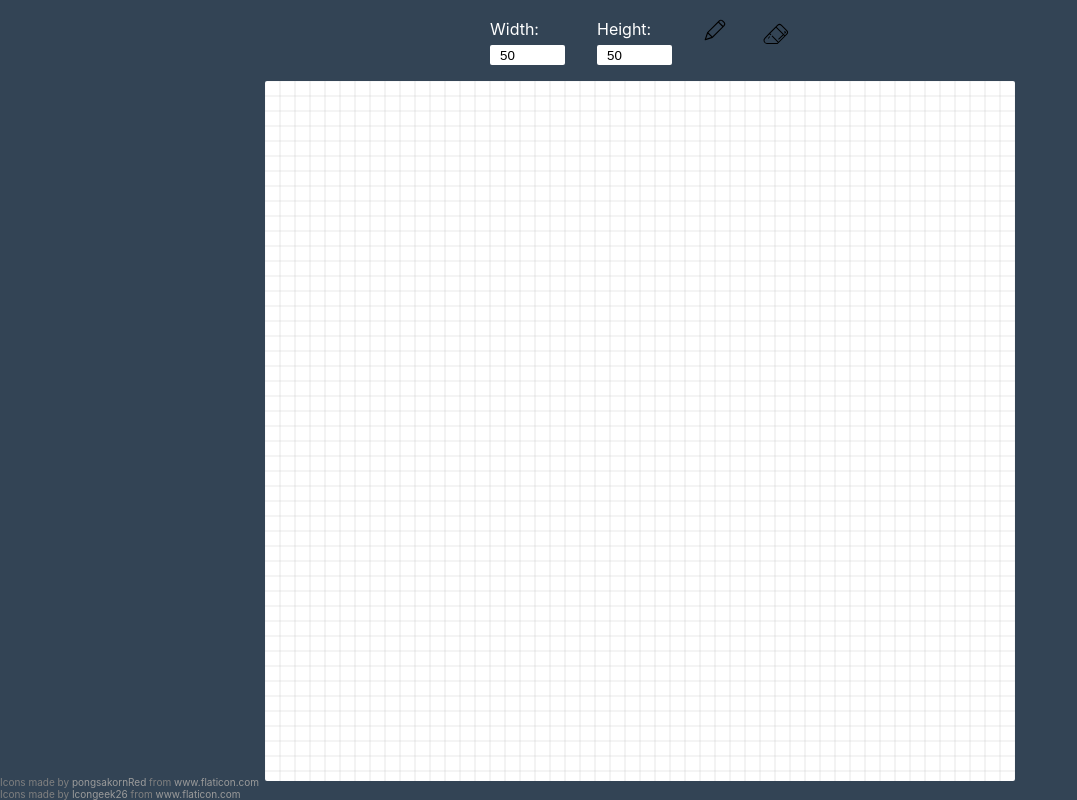
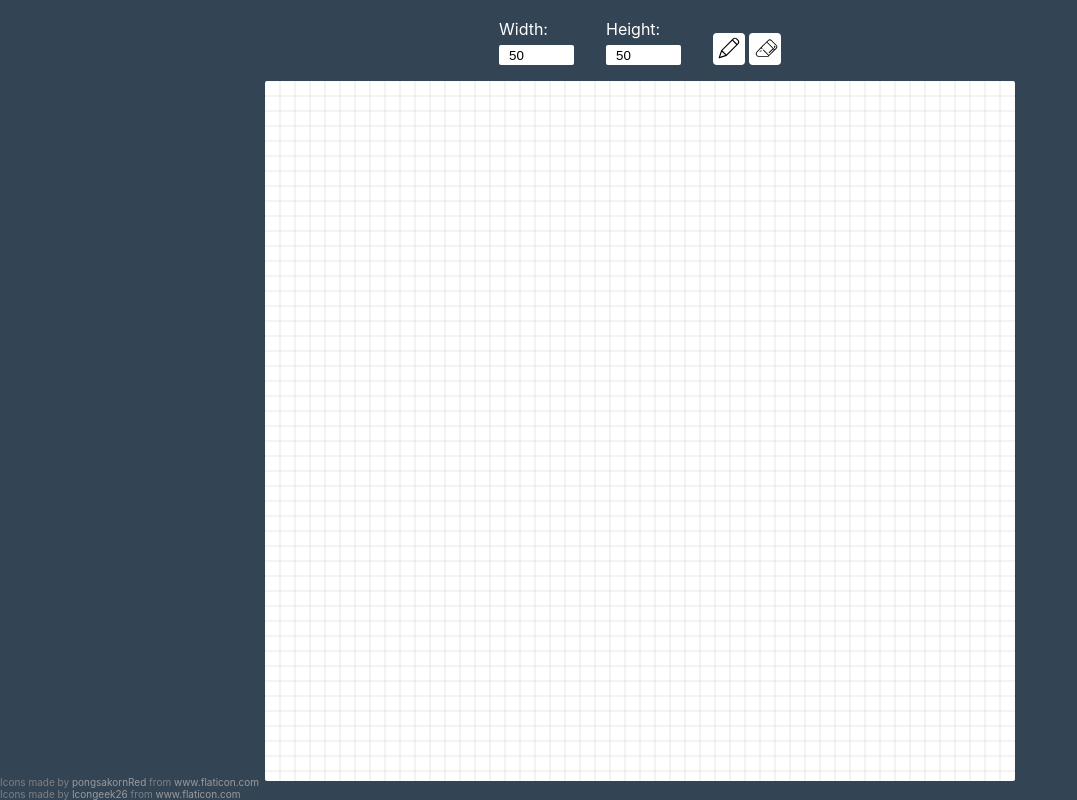
Before and after one commit to oguz3/Pixel-art-tool, a React (Create React App) app: page / in a window 1280 px wide. Shown: the whole page, without its empty margins (0-1077 px from the left). Built offline with nearby package versions, Linux system fonts and the light colour scheme.

Commit message:
Add  icon button css

```diff
--- a/src/App.js
+++ b/src/App.js
@@ -18,8 +18,14 @@ function App() {
             <label>Height: </label>
             <input value={coll} onChange={event => setColl(event.target.value)} />
           </div>
-          <Pencil />
-          <Eraser />
+          <div className={styles.BtnBox}>
+            <button>
+              <Pencil />
+            </button>
+            <button>
+              <Eraser />
+            </button>
+          </div>
         </div>
 
         <div className={styles.CanvasBox}>
--- a/src/icons/eraser.js
+++ b/src/icons/eraser.js
@@ -3,7 +3,7 @@ function Eraser() {
 		<svg
 			height="32px"
 			viewBox="0 0 512 512"
-			width="32px"
+			width="28px"
 			xmlns="http://www.w3.org/2000/svg"
 		>
 			<path d="m92.6 365.523a55.277 55.277 0 0 0 51.517 33.971h167.883a8 8 0 0 0 5.657-2.343l16-16 131.862-131.862a47.849 47.849 0 0 0 0-67.59l-87.725-87.724a47.848 47.848 0 0 0 -67.588 0l-131.863 131.862c-.051.051-.095.107-.144.16l-.006-.006-74.666 78.8a55.277 55.277 0 0 0 -10.927 60.732zm228.919-260.234a31.829 31.829 0 0 1 44.962 0l87.725 87.725a31.828 31.828 0 0 1 0 44.961l-22.206 22.205-132.686-132.686zm-206.392 210.523 69.028-72.849 18.188 18.188 11.314-11.314-18.344-18.343 92.687-92.686 108.686 108.686-74.343 74.343 11.314 11.314 74.343-74.343 12.686 12.686-92.686 92.687-98.343-98.344-11.314 11.314 98.343 98.343-8 8h-164.572a40.048 40.048 0 0 1 -28.987-67.682z"></path>
--- a/src/style/App.module.css
+++ b/src/style/App.module.css
@@ -9,6 +9,7 @@
 .InputBox {
 	display: flex;
 	gap: 32px;
+	align-items: flex-end;
 }
 .Input {
 	display: flex;
@@ -33,14 +34,18 @@
 	max-width: calc(100vw - 40px);
 	max-height: calc(100vh - 100px);
 }
-.iconsBox{
+.iconsBox {
 	position: absolute;
 	left: 0;
 	bottom: 0;
 	font-size: 10px;
 	color: gray;
 }
-.iconsBox a{
+.iconsBox a {
 	color: rgb(155, 155, 155);
 	text-decoration: none;
 }
+.BtnBox {
+	display: flex;
+	gap: 4px;
+}
--- a/src/style/index.css
+++ b/src/style/index.css
@@ -8,6 +8,14 @@ body {
 		"Oxygen", "Ubuntu", "Cantarell", "Fira Sans", "Droid Sans",
 		"Helvetica Neue", sans-serif;
 	background: #345;
+}
+button {
+	padding: 0;
+	border: 0;
+	height: 32px;
+	width: 32px;
+	border-radius: 4px;
+	background: white;
 }
 ::-webkit-scrollbar {
 	width: 8px;
```
Lines whose indentation alone changed are shown as unchanged.
